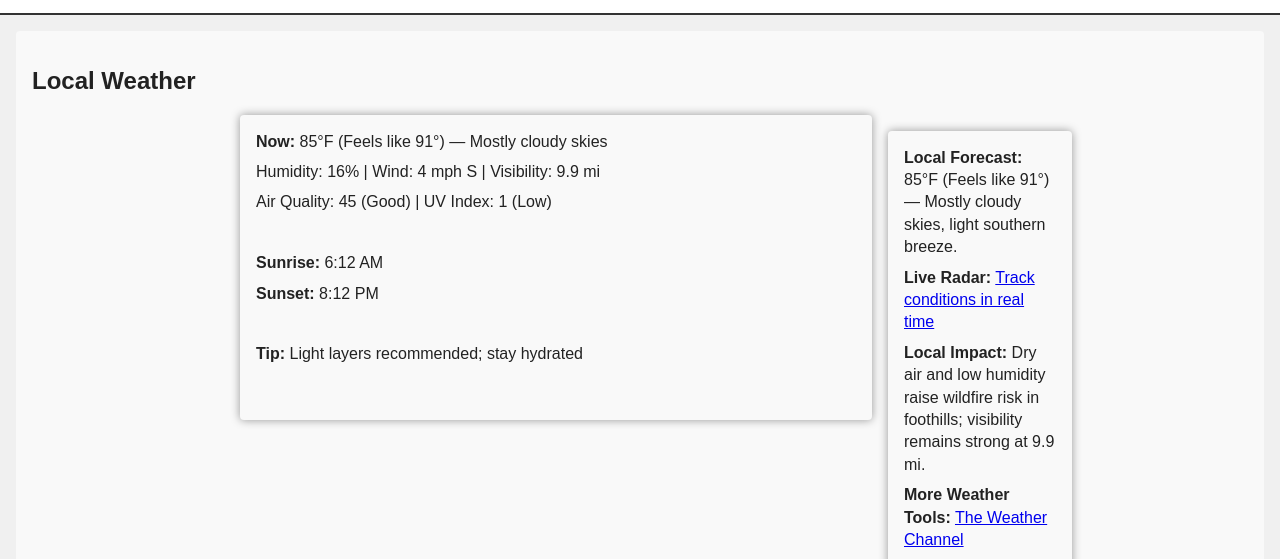
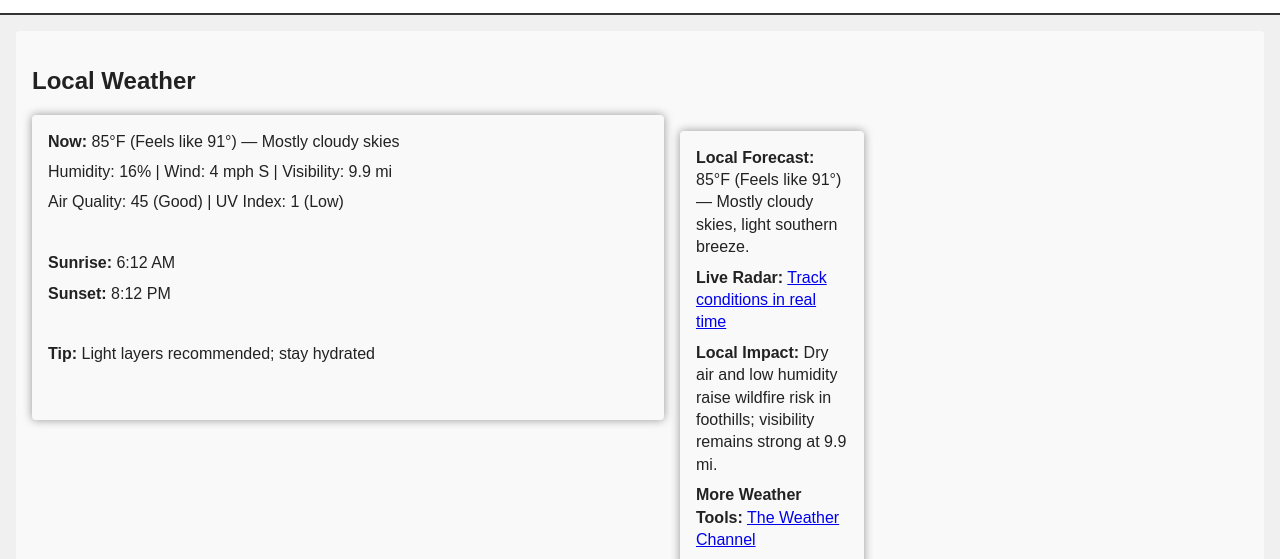
Before and after one commit to GCGIBEAULT/DiggingForClarity, a plain HTML site: page index.html in a window 1280 px wide. Shown: the part 241-800 px from the top of the page. Drawn offline with Linux system fonts and the light colour scheme.

Commit message:
Update index.html

```diff
--- a/index.html
+++ b/index.html
@@ -53,14 +53,15 @@
       margin: 0;
       padding: 0;
     }
- .local-weather-container {
+.local-weather-container {
   display: grid;
   grid-template-columns: 2fr 1fr;
   gap: 1em;
   align-items: start;
   max-width: 800px;
-  margin: 0 auto;
+  margin-left: 0;
 }
+
 
 
 
```
